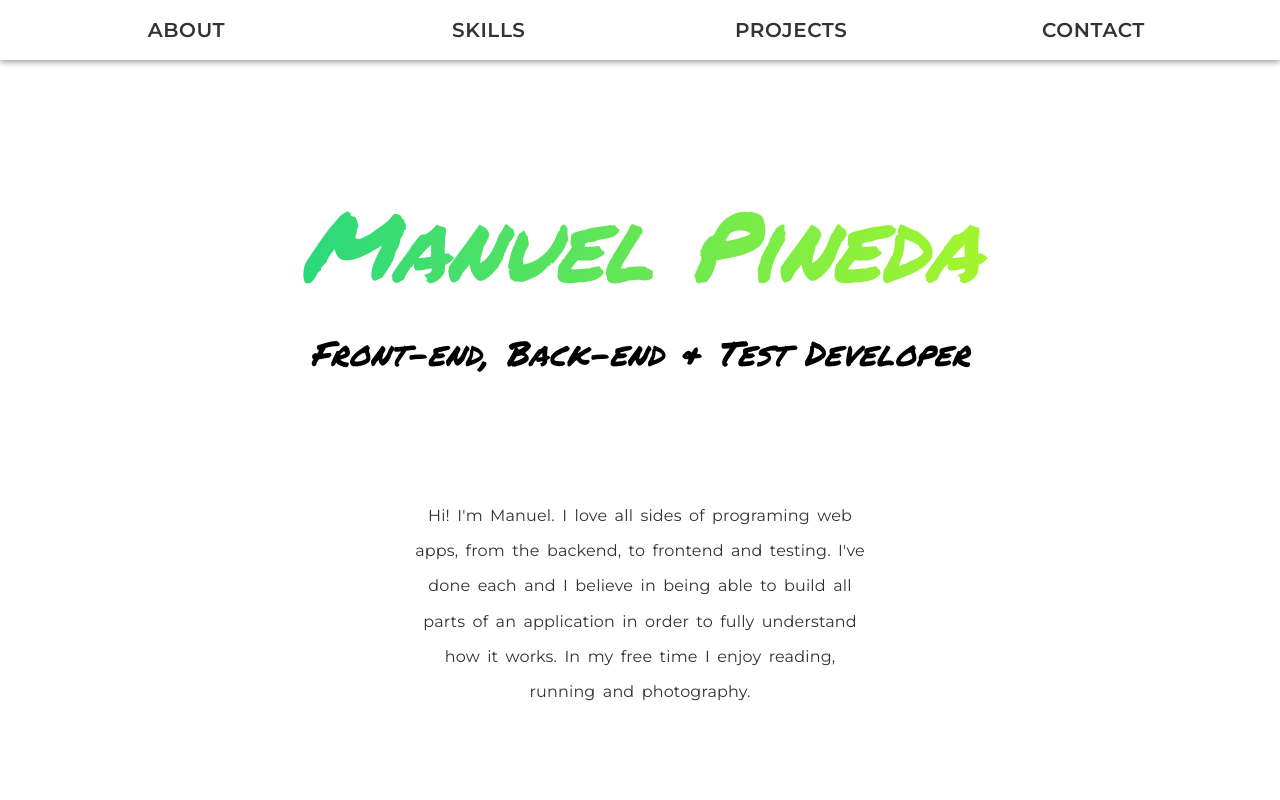
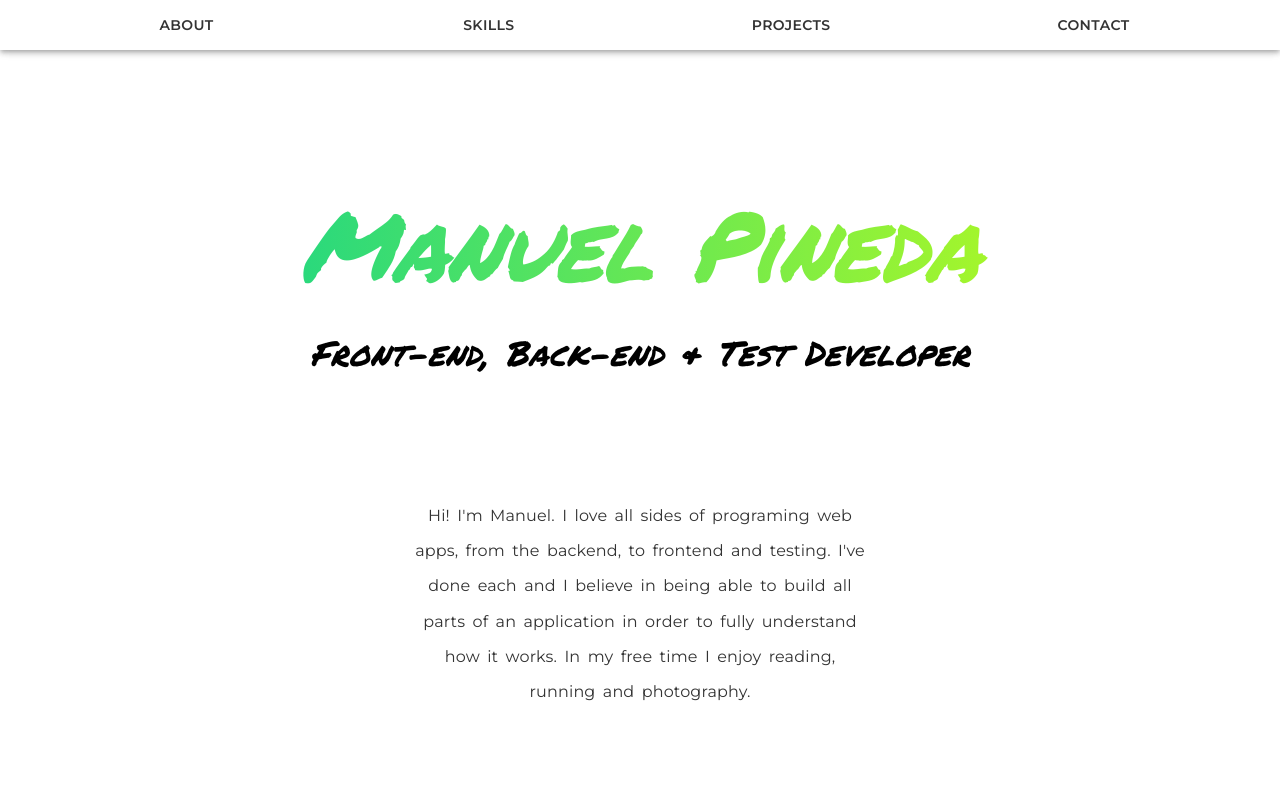
Before and after one commit to manuel12/personal-portfolio-page, a React (Create React App) app in the folder react-portfolio/: page / in a window 1280 px wide. Shown: the top 800 px of the page. Built offline with nearby package versions, Linux system fonts and the light colour scheme.

Commit message:
Replaced hardcoded font-family with constant.
Updated navbar button to 16px.

```diff
--- a/react-portfolio/src/components/Navbar/styles.css
+++ b/react-portfolio/src/components/Navbar/styles.css
@@ -13,7 +13,6 @@
   top: 0;
   background-color: var(--main-color) !important;
   width: 100%;
-  padding: 5px 0;
   z-index: 10;
 }
 
@@ -45,9 +44,9 @@
   right: 0;
   width: calc(100%) !important;
   height: 40px;
-  font-size: 20px !important;
+  font-size: 16px;
   font-weight: bold !important;
-  font-family: Montserrat, sans-serif !important;
+  font-family: var(--secondary-font) !important;
   color: var(--font-color) !important;
   transition: all 0.25s ease-in-out !important;
 }
```
